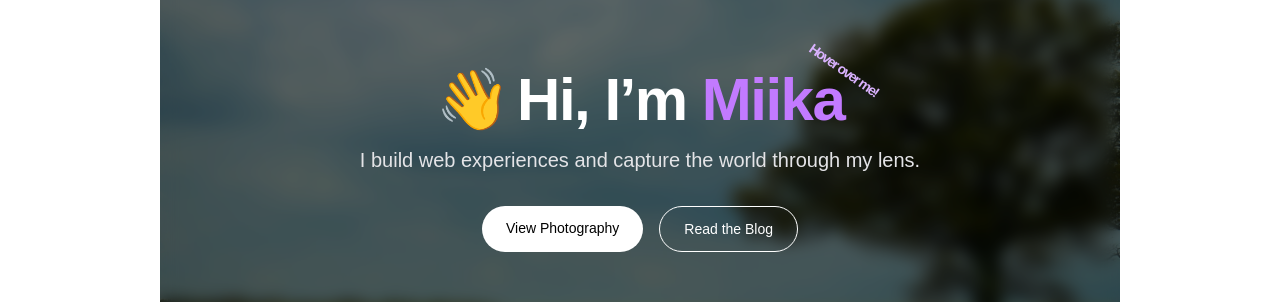
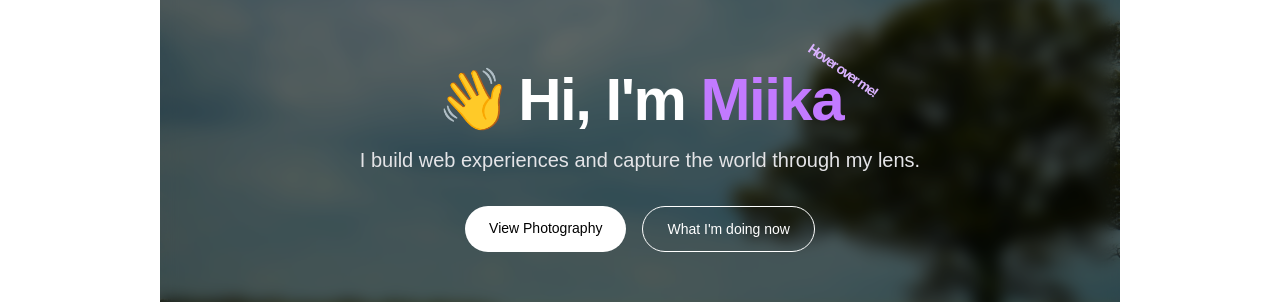
Before and after one commit to miikamoii/photography-portfolio, a Next.js app: page / in a window 1280 px wide. Shown: the part 296-598 px from the top of the page. Built offline with nearby package versions, Linux system fonts and the light colour scheme; no server answers.

Commit message:
Minor tweaks
- Metadata and writing tweaks

```diff
--- a/src/app/about/page.tsx
+++ b/src/app/about/page.tsx
@@ -41,7 +41,7 @@ export default function AboutPage() {
         <p className="text-gray-600 dark:text-gray-400">
           Technologies I work with include React, Next.js, TypeScript, Tailwind
           CSS, and Framer Motion, among others. Photography inspires my design
-          sensibility and a very high attention to detail.
+          sensibility and a high attention to detail.
         </p>
       </section>
     </main>
--- a/src/app/layout.tsx
+++ b/src/app/layout.tsx
@@ -20,8 +20,16 @@ const geistMono = Geist_Mono({
 });
 
 export const metadata: Metadata = {
-  title: "Photography Portfolio",
-  description: "Generated by create next app",
+  title: "photoCode_Portfolio",
+  description: "Photography/coding portfolio created by Moilanen Miika",
+  authors: [{ name: "Moilanen Miika" }],
+  keywords: [
+    "portfolio",
+    "photoCode",
+    "photography",
+    "creative coding",
+    "fullstack development",
+  ],
 };
 
 export default async function RootLayout({
--- a/src/app/page.tsx
+++ b/src/app/page.tsx
@@ -71,7 +71,7 @@ export default function Home() {
           >
             👋
           </motion.span>
-          Hi, I’m{" "}
+          Hi, I&#39;m{" "}
           <motion.span
             className="text-purple-400 relative cursor-default inline-block"
             onMouseEnter={() => {
@@ -149,10 +149,10 @@ export default function Home() {
             View Photography
           </a>
           <a
-            href="/blog"
+            href="/now"
             className="border border-white text-white px-6 py-3 rounded-full text-sm font-medium hover:bg-white hover:text-black transition"
           >
-            Read the Blog
+            What I&#39;m doing now
           </a>
         </div>
       </div>
```
